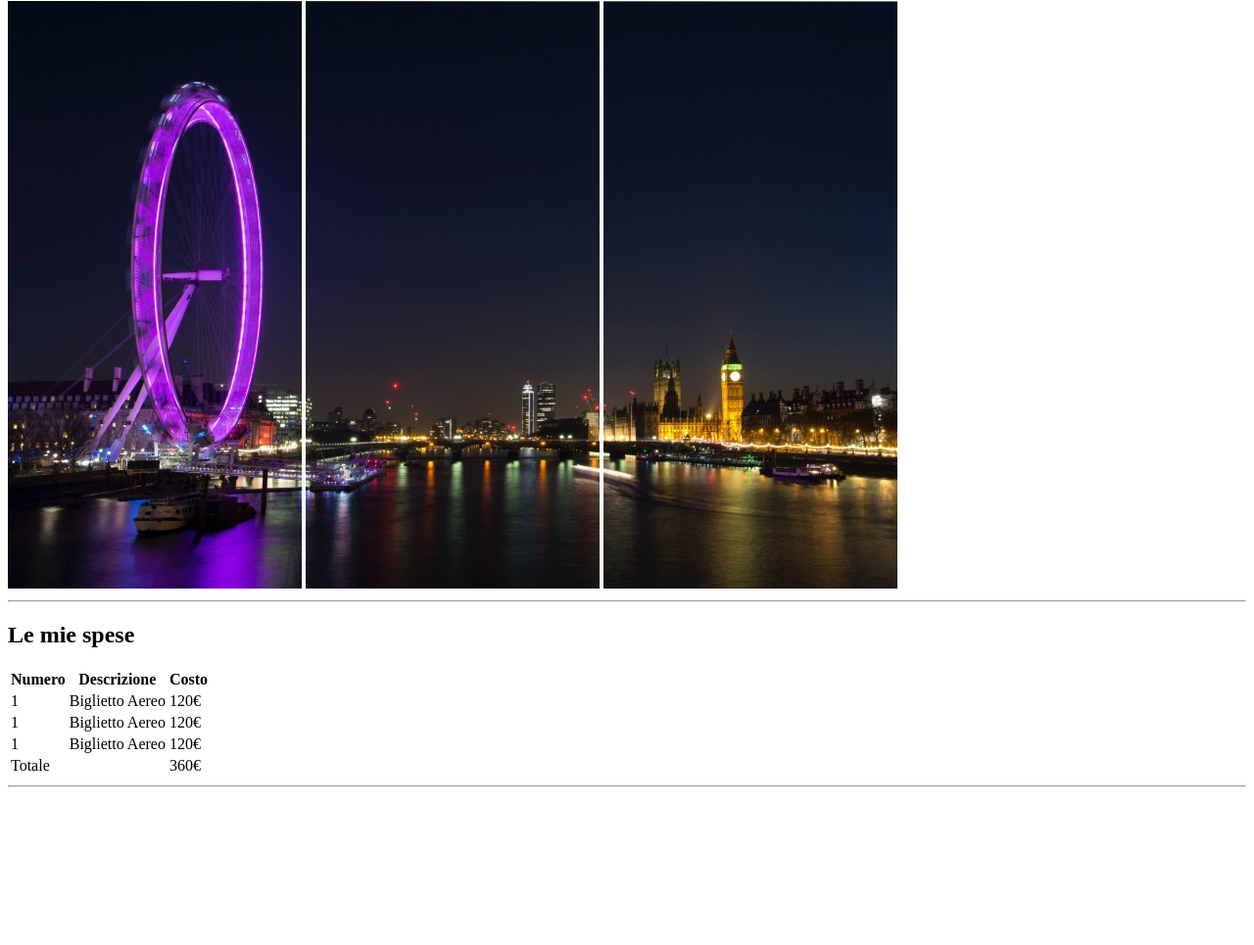
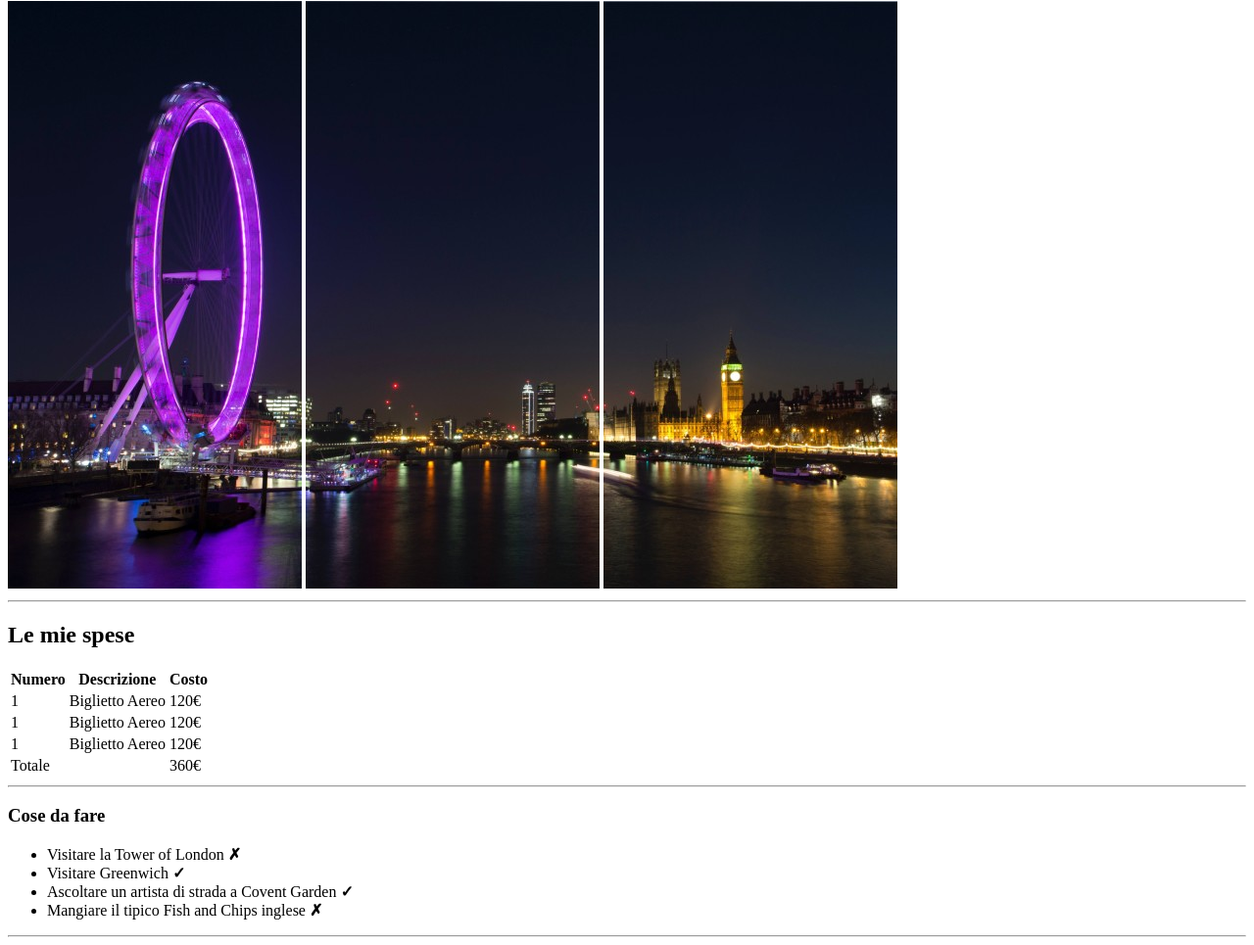
Before and after one commit to Roberta-Colombo/html-london-trip, a plain HTML site: page index.html in a window 1280 px wide. Shown: the part 79-1044 px from the top of the page at 98% size. Before the commit the page ends 891 px from the top, so only its background shows below. Drawn offline with Linux system fonts and the light colour scheme.

Commit message:
Aggiunta seconda sezione

```diff
--- a/index.html
+++ b/index.html
@@ -58,6 +58,17 @@
             </table>
             <hr>
         </section>
+
+        <section>
+            <h3>Cose da fare</h3>
+            <ul>
+                <li>Visitare la Tower of London <strong>&cross;</strong></li>
+                <li>Visitare Greenwich <strong>&#x2713;</strong></li>
+                <li>Ascoltare un artista di strada a Covent Garden <strong>&#x2713;</strong></li>
+                <li>Mangiare il tipico Fish and Chips inglese <strong>&cross;</strong></li>
+            </ul>
+            <hr>
+        </section>
     </main>
 
 </body>
```
